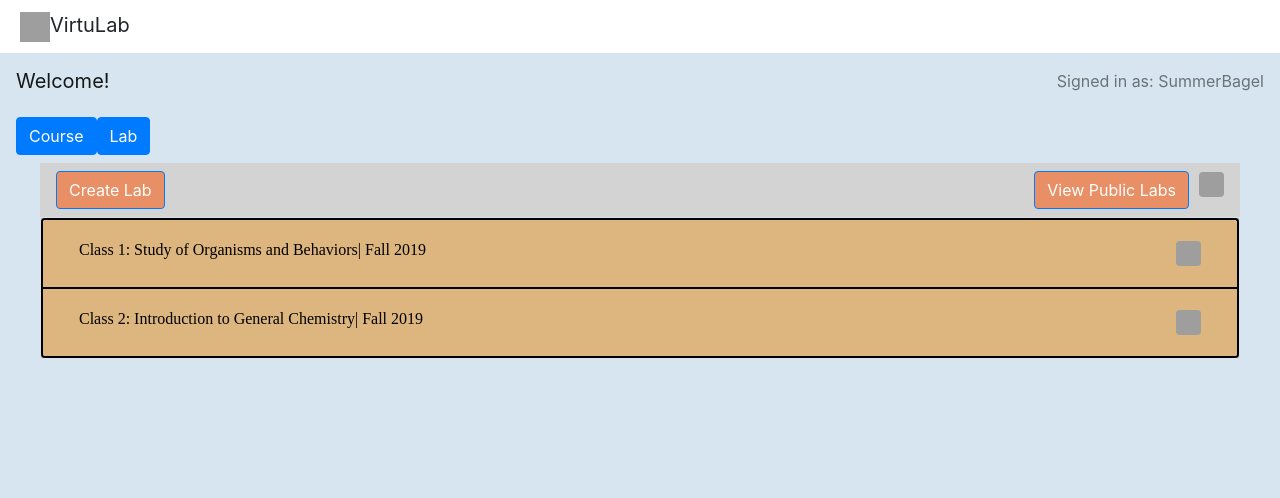
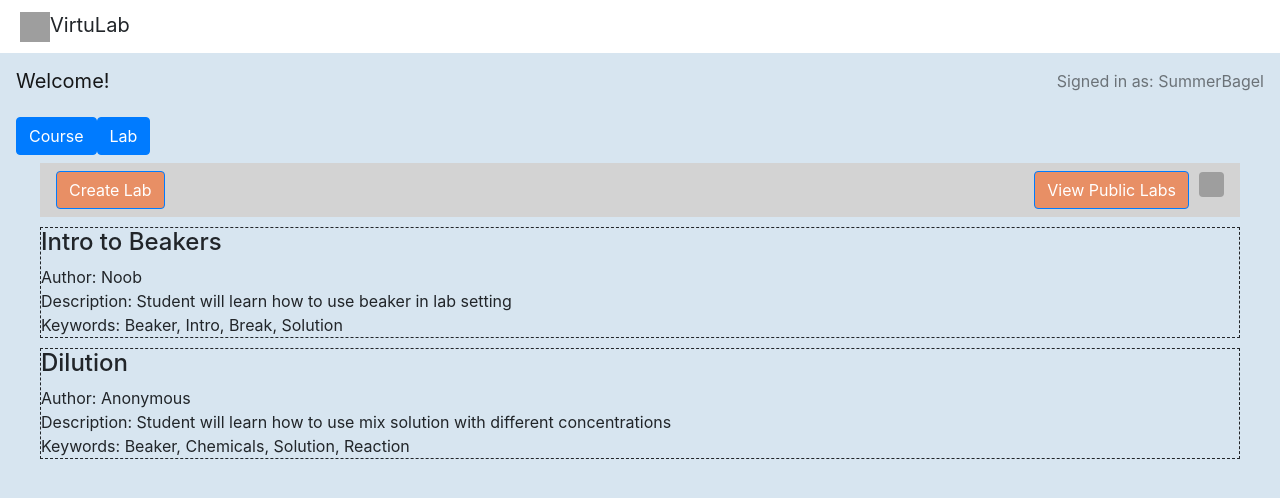
Before and after one commit to weiggwp/VirtuLab, a React (Create React App) app in the folder frontend/: page /instructor_labs in a window 1280 px wide. Shown: the top 498 px of the page. Built offline with nearby package versions, Linux system fonts and the light colour scheme; grey boxes are pictures that could not be loaded.

Commit message:
register page now knows role of register, login need user info from backend so it know where to redirect and name/role of user

```diff
--- a/frontend/src/components/instructor_labs.jsx
+++ b/frontend/src/components/instructor_labs.jsx
@@ -76,6 +76,17 @@ class Lab_tab extends React.Component {
     }
 }
 
+class labOjb {
+    constructor(id, name, author, keywords, description, courses) {
+        this.id = id;
+        this.name = name;
+        this.author = author;
+        this.keywords = keywords;
+        this.description = description;
+        this.courses = courses;
+    }
+
+}
 class instructor_labs extends React.Component {
     constructor(props) {
         super(props);
@@ -83,7 +94,21 @@ class instructor_labs extends React.Component {
             inCoursePage: true,
             redirectAcct: false,
             redirectCourse: false,
-            redirectLab: false
+            redirectLab: false,
+
+            labs: [
+                new labOjb(0,
+                    "Intro to Beakers",
+                    "Noob",
+                    "Beaker, Intro, Break, Solution",
+                    "Student will learn how to use beaker in lab setting"),
+                new labOjb(1,
+                    "Dilution",
+                    "Anonymous",
+                    "Beaker, Chemicals, Solution, Reaction",
+                    "Student will learn how to use mix solution with different concentrations"),
+            ],
+
 
         };
     }
@@ -117,6 +142,7 @@ class instructor_labs extends React.Component {
     }
 
     render() {
+        let labs = this.state.labs;
         return (
             <div>
                 {this.renderRedirect()}
@@ -156,7 +182,25 @@ class instructor_labs extends React.Component {
                                 </Nav>
                         </Navbar>
                     </div>
-                    {<Expandable_Classes style={"settingsH3"}/>}
+                    <div>
+                        {labs.map(lab => (
+                            <div style={{
+                                textAlign: "left", marginLeft: 40, marginRight: 40, marginTop: 10,
+                                borderStyle: "dashed", borderWidth: 1
+                            }}>
+                                <h4>{lab.name}</h4>
+                                {"Author: " + lab.author}
+                                <br/>
+                                {"Description: " + lab.description}
+                                <br/>
+                                {"Keywords: " + lab.keywords}
+                            </div>
+
+
+                        ))}
+
+                    </div>
+                    {/*{<Expandable_Classes style={"settingsH3"}/>}*/}
 
 
                 </div>
--- a/frontend/src/components/public_labs.jsx
+++ b/frontend/src/components/public_labs.jsx
@@ -20,9 +20,7 @@ class PublicLab {
         this.description = description;
     }
 
-    add_lab(lab) {
-        this.labs.append(lab);
-    }
+
 }
 
 class public_labs extends React.Component {
--- a/frontend/src/components/student_home.jsx
+++ b/frontend/src/components/student_home.jsx
@@ -22,6 +22,7 @@ class student_home extends React.Component
             redirect:false,
             collapseID: "collapse3",
             code: '',
+            user: '',
 
 
         };
```
Also changed, not shown: 1 other file (tests, documents, lock files or other folders).
